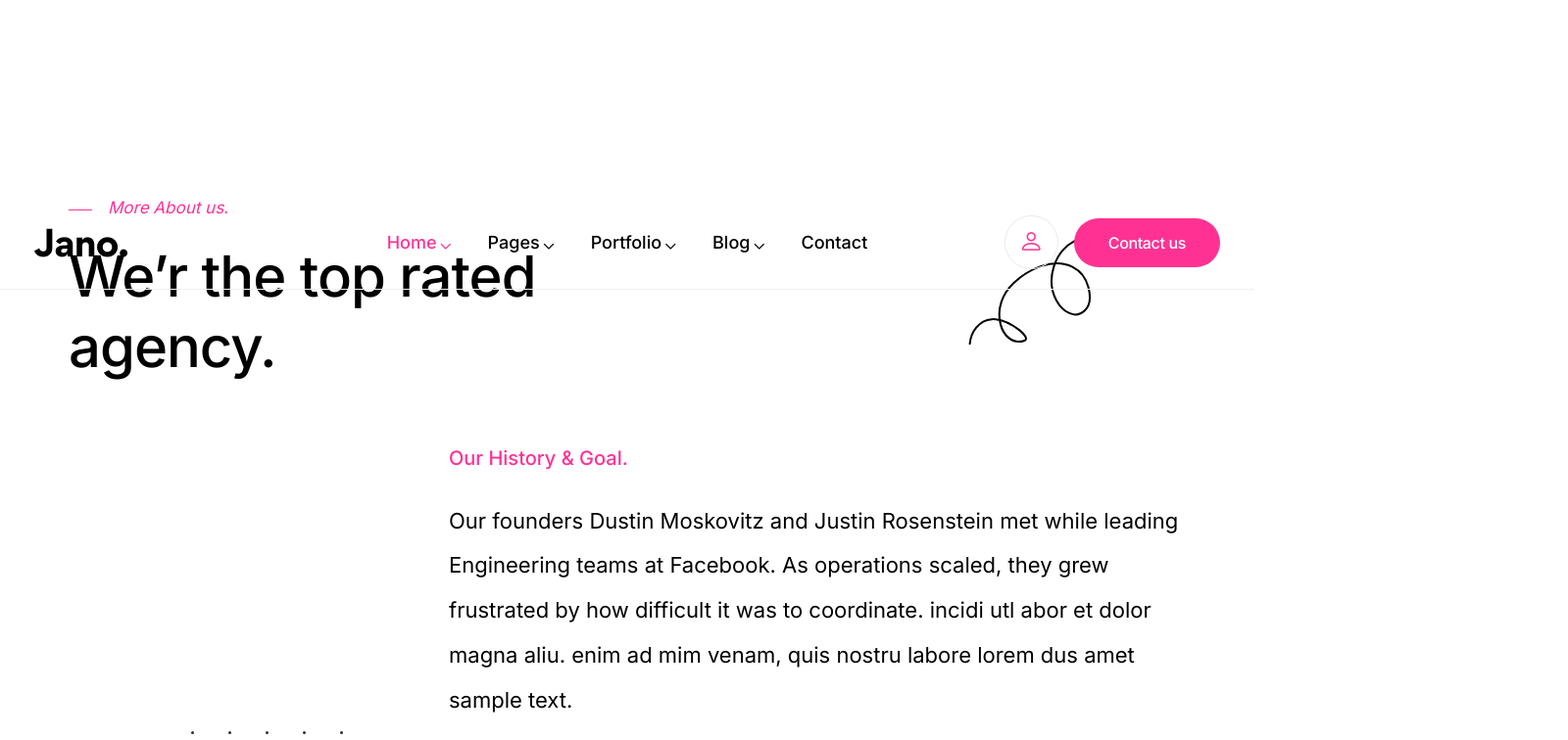
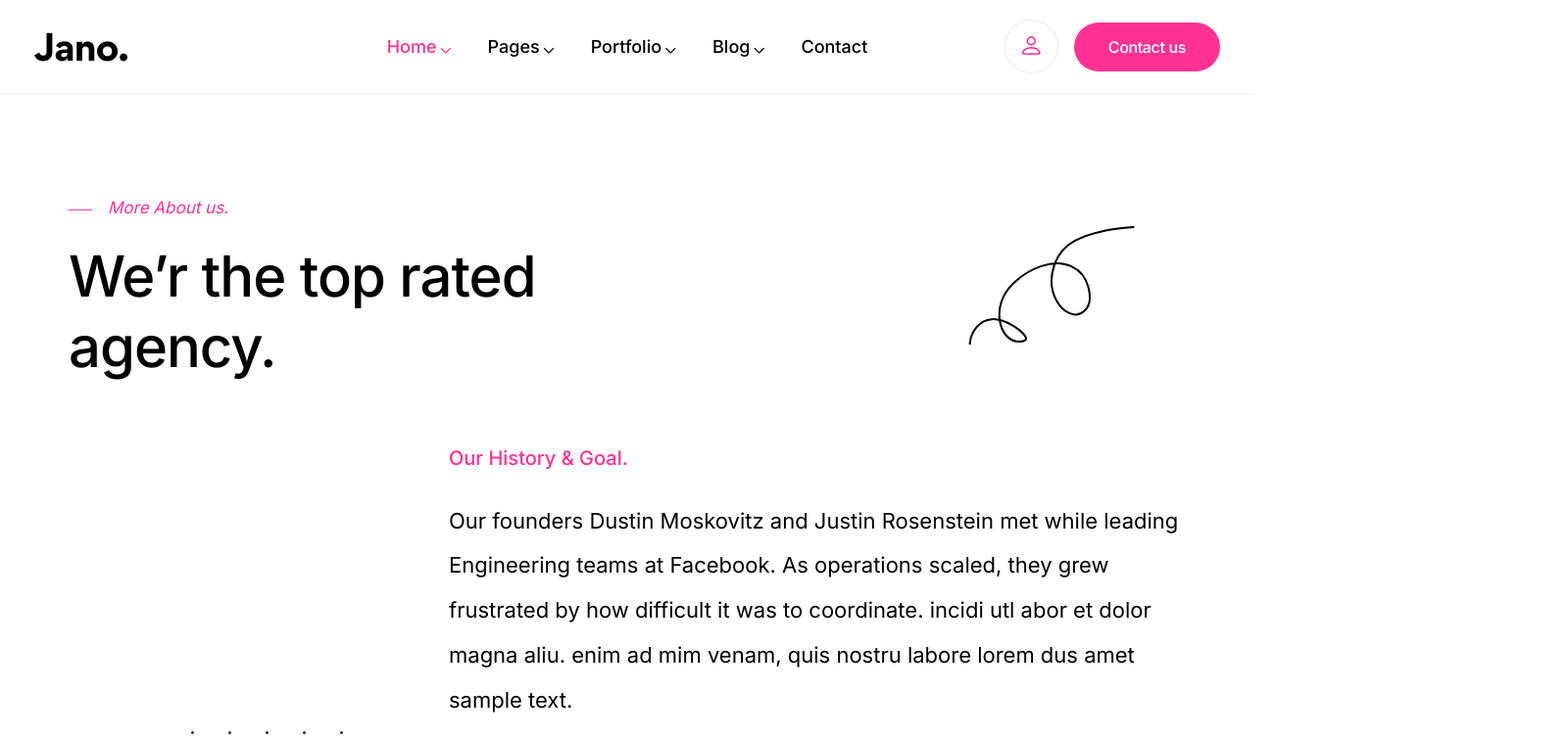
Before and after one commit to Selasar-Kampus/landing-page, a Next.js app: page /about in a window 1280 px wide. Shown: the top 756 px of the page at 98% size, 1600 px wide, since content can reach past the window. Built offline with nearby package versions, Linux system fonts and the light colour scheme.

Commit message:
fix bug wrapper

```diff
--- a/src/app/layout.js
+++ b/src/app/layout.js
@@ -29,10 +29,12 @@ export default function RootLayout({ children }) {
 
   return (
     <html lang="en">
-      <body className={`${inter.className} main-page-wrapper`}>
+      <body className={`${inter.className}`}>
+      <div className='main-page-wrapper'>
       <Nav/>
       {children}
       <ScrollToTop />
+      </div>
       </body>
 
     </html>
```
